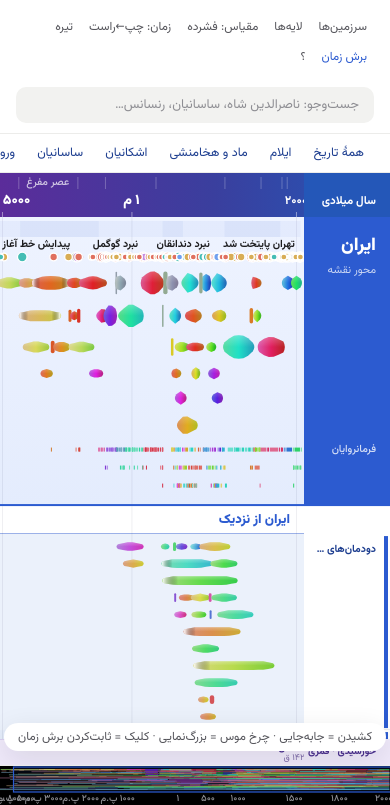
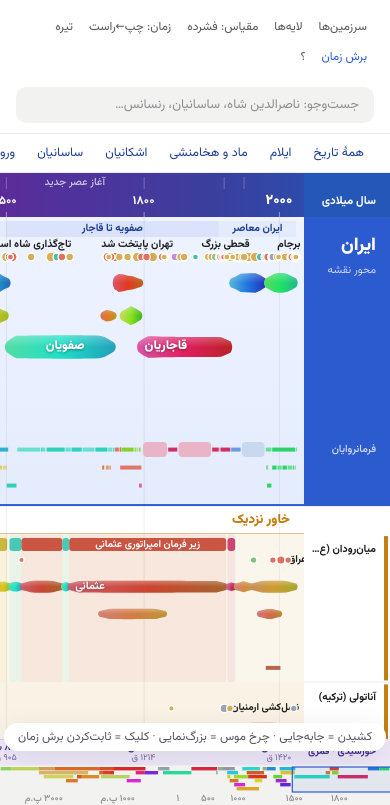
Before and after one commit to shahab7e/giti-nama, a plain HTML site: page dist/jam.html in a window 390 px wide. Shown: the part 39-844 px from the top of the page. Drawn offline with Linux system fonts and the light colour scheme.

Commit message:
Show the world on first load, fix the minimap, phone first view
- Move the "Iran up close" lanes (local dynasties, Iranian figures) below
  the world regions; right under the pinned band they filled the first
  screen and hid every other land.
- Minimap: draw the Iran band in miniature on the theme's sunk colour
  (the old fill read an undefined colour and 27 lanes were sub-pixel);
  skip year labels that overlap or clip.
- Phones open on 1500 to today instead of the full 6,600 years, and
  touch screens get a touch hint.
- Rebuild dist/jam.html.

Co-Authored-By: Claude Opus 5.5 <noreply@anthropic.com>

```diff
--- a/dist/jam.html
+++ b/dist/jam.html
@@ -2404,12 +2404,6 @@ TL.dominion = {
       ly += 5; L.h = ly - wy; wy = ly; lanes.push(L);
     };
     const shown = (id) => !S.show || S.show.has(id);
-    if (shown('iran_local')) lane({ reg: { id: 'iran_local', n: 'دودمان‌های محلی ایران', en: 'Local dynasties of Iran', hue: 220, grp: 'ایران' }, grpHead: 'ایران از نزدیک', iranX: true }, ipLocal, [], []);
-    if (S.layers.people && shown('iran_people')) {
-      const ipp = TL.people.filter(p => p.r === 'iran').sort((a, b) => a.s - b.s);
-      const PL = { reg: { id: 'iran_people', n: 'چهره‌های ایران', en: 'Iranian figures', hue: 220, grp: 'ایران' }, people: true, iranX: true, idx: li++ };
-      PL.top = wy; PL.pplRows = pack(ipp, mobile ? 8 : 14); PL.pplY = wy + 6; PL.h = PL.pplRows.length * 15 + 14; wy += PL.h; lanes.push(PL);
-    }
     let lastGrp = 'ایران';
     TL.regions.forEach(reg => {
       if (reg.id === 'iran' || !shown(reg.id)) return;
@@ -2417,6 +2411,15 @@ TL.dominion = {
       lane(L, (polByReg[reg.id] || []).slice().sort(sorter), (rulByReg[reg.id] || []).slice().sort((a, b) => a.s - b.s),
         (evByReg[reg.id] || []).slice().sort((a, b) => a.y - b.y));
     });
+    // "Iran up close" comes after the world: right under the pinned band it filled the first screen and hid every other land
+    let iranHead = 'ایران از نزدیک';
+    if (shown('iran_local')) { lane({ reg: { id: 'iran_local', n: 'دودمان‌های محلی ایران', en: 'Local dynasties of Iran', hue: 220, grp: 'ایران' }, grpHead: iranHead, iranX: true }, ipLocal, [], []); iranHead = null; }
+    if (S.layers.people && shown('iran_people')) {
+      const ipp = TL.people.filter(p => p.r === 'iran').sort((a, b) => a.s - b.s);
+      const PL = { reg: { id: 'iran_people', n: 'چهره‌های ایران', en: 'Iranian figures', hue: 220, grp: 'ایران' }, people: true, grpHead: iranHead, iranX: true, idx: li++ };
+      if (iranHead) { PL.grpY = wy; wy += 28; }
+      PL.top = wy; PL.pplRows = pack(ipp, mobile ? 8 : 14); PL.pplY = wy + 6; PL.h = PL.pplRows.length * 15 + 14; wy += PL.h; lanes.push(PL);
+    }
     if (S.layers.people && shown('people')) {
       const wp = TL.people.filter(p => p.r !== 'iran' && (!S.show || S.show.has(p.r))).sort((a, b) => a.s - b.s);
       const PL = { reg: { id: 'people', n: 'چهره‌های جهان', en: 'World figures', hue: 30, grp: '' }, people: true, grpHead: 'چهره‌های ماندگار جهان', idx: li++ };
@@ -3099,17 +3102,20 @@ TL.dominion = {
   const mx = (y) => { const t = (TL.u(y) - TL.U0()) / (TL.U1() - TL.U0()); return S.dir === 'ltr' ? t * mW : mW - t * mW; };
   function drawMini() {
     if (!mW) return; const C = S.C; mctx.clearRect(0, 0, mW, mH);
-    mctx.fillStyle = C.paper2; mctx.fillRect(0, 0, mW, mH);
-    // density of polities per region (one thin line per lane)
-    const n = TL.regions.length, lh = (mH - 18) / n;
-    TL.polities.forEach(p => {
-      const ri = TL.regionById[p.r].order, xa = mx(p.s), xb = mx(Math.min(p.e, TL.NOW));
-      mctx.fillStyle = p.base || C.muted; mctx.globalAlpha = p.ir ? 0.9 : 0.6;
-      mctx.fillRect(Math.min(xa, xb), 3 + ri * lh, Math.max(Math.abs(xb - xa), 1), Math.max(lh - 0.8, 0.8));
+    mctx.fillStyle = C.sunk; mctx.fillRect(0, 0, mW, mH);
+    // the pinned Iran band in miniature (all 27 lands in 40px came out thinner than a pixel)
+    const rows = S.iran.rows, lh = (mH - 15) / rows.length;
+    rows.forEach((row, ri) => row.forEach(p => {
+      const xa = mx(p.s), xb = mx(Math.min(p.e, TL.NOW));
+      mctx.fillStyle = p.base; mctx.fillRect(Math.min(xa, xb), 1 + ri * lh, Math.max(Math.abs(xb - xa), 1), lh - 0.6);
+    }));
+    mctx.font = '500 9.5px Vazirmatn, Tahoma, sans-serif'; mctx.fillStyle = C.muted; mctx.textAlign = 'center'; mctx.textBaseline = 'bottom'; mctx.direction = 'rtl';
+    const placed = [];
+    [-8000, -5000, -3000, -2000, -1000, 0, 500, 1000, 1500, 1800, 2000].forEach(y => {
+      const t = y < 0 ? TL.fa(-y) + ' پ.م' : TL.fa(y || 1), x = mx(y), w = mctx.measureText(t).width + 8;
+      if (x < w / 2 || x > mW - w / 2 || placed.some(px => Math.abs(px - x) < w)) return;
+      placed.push(x); mctx.fillText(t, x, mH - 1);
     });
-    mctx.globalAlpha = 1;
-    mctx.font = '500 9.5px Vazirmatn, Tahoma, sans-serif'; mctx.fillStyle = C.muted; mctx.textAlign = 'center'; mctx.textBaseline = 'bottom'; mctx.direction = 'rtl';
-    [-8000, -5000, -3000, -2000, -1000, 0, 500, 1000, 1500, 1800, 2000].forEach(y => mctx.fillText(y < 0 ? TL.fa(-y) + ' پ.م' : TL.fa(y || 1), mx(y), mH - 1));
     const [v0, v1] = R.visRange(), xa = mx(v0), xb = mx(v1);
     mctx.strokeStyle = C.accent; mctx.lineWidth = 1.2; mctx.fillStyle = S.dark ? 'rgba(126,162,255,.10)' : 'rgba(44,91,208,.08)';
     mctx.fillRect(Math.min(xa, xb), 1, Math.abs(xb - xa), mH - 14); mctx.strokeRect(Math.min(xa, xb), 1, Math.abs(xb - xa), mH - 14);
@@ -3127,7 +3133,10 @@ TL.dominion = {
   // ---------- boot ----------
   applyTheme();
   if (S.show) setShow(S.show, true);
-  R.resize(); R.layout(); sizeMini(); R.fit(-4600, 2030, 0.01);
+  R.resize(); R.layout(); sizeMini();
+  // a phone can't show 6,600 years in ~290px, so it opens on the last five centuries
+  if (S.W < 640) R.fit(1500, 2030, 0.02); else R.fit(-4600, 2030, 0.01);
+  if (matchMedia('(pointer: coarse)').matches) $('hint').textContent = 'کشیدن = جابه‌جایی · دو انگشت = بزرگ‌نمایی · لمس = ثابت‌کردن برش زمان';
   if (window.innerWidth <= 1100) openPanel(false);
   updatePanel(); redraw();
   const fontsReady = () => { R.clearCache(); R.layout(); redraw(); };
```
Also changed, not shown: js/app.js (+17 -11 lines), js/render.js (+9 -6 lines).
